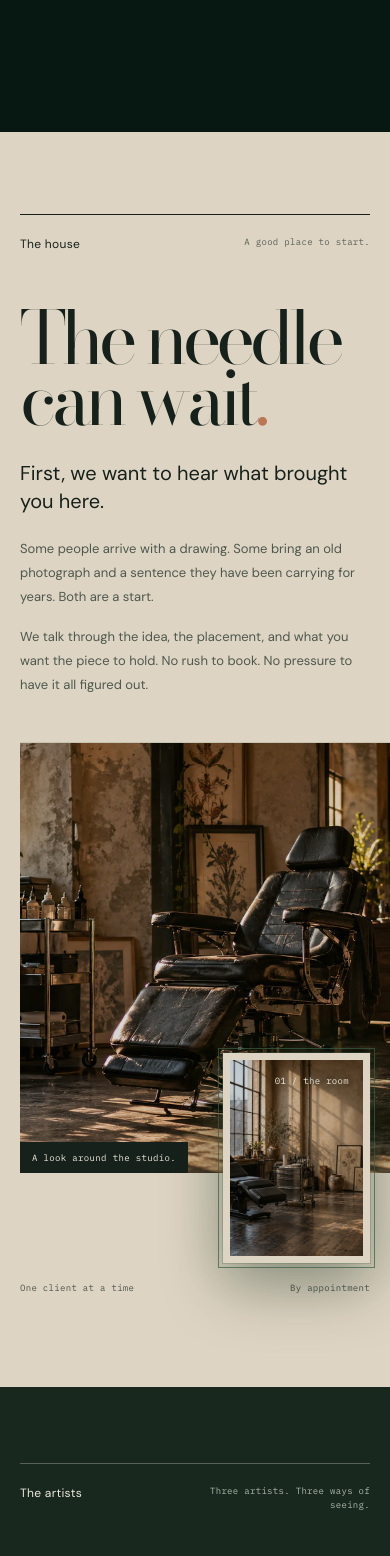
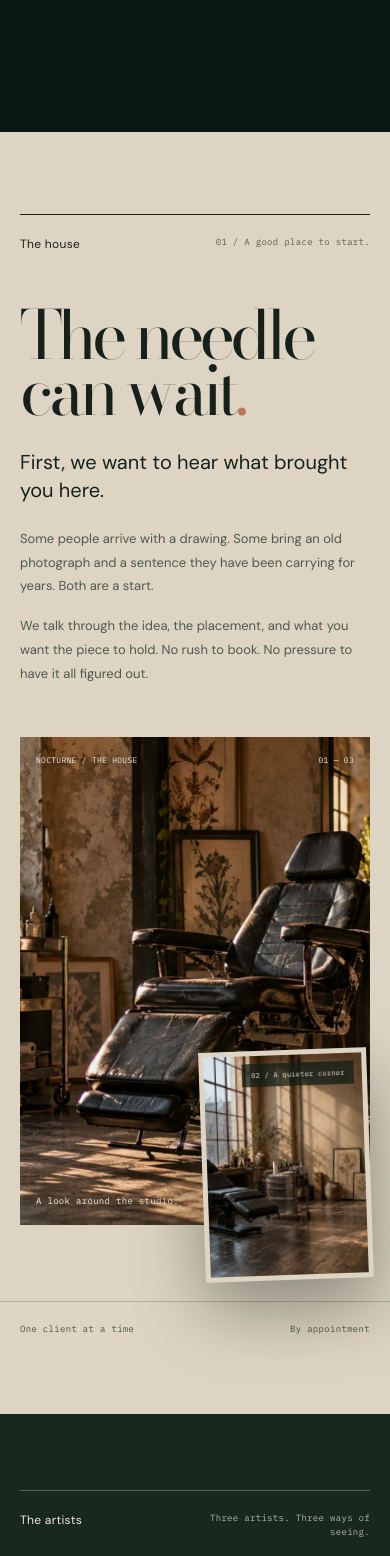
Before and after one commit to DaramolaFemi/Project-1, a Next.js app: page / in a window 390 px wide. Shown: the part 3160-4716 px from the top of the page. Built offline with nearby package versions, Linux system fonts and the light colour scheme; no server answers.

Commit message:
Redesign studio section with cinematic scroll choreography
* Rebuild studio as cinematic editorial scroll sequence

* Style immersive studio composition and responsive motion

```diff
--- a/src/app/globals.css
+++ b/src/app/globals.css
@@ -577,3 +577,53 @@ h1 { margin-left: -8px; font-size: clamp(96px, 11.2vw, 184px); line-height: .87;
   .hero-copy, .hero-bottom, .machine-stage { opacity: 1 !important; }
   .work-image:hover > img { transform: none; }
 }
+
+
+/* Studio editorial film: a restrained, scroll-driven continuation of the opening. */
+.studio-editorial { background: #ded4c3; }
+.studio-editorial .studio-wrap { padding-top: clamp(90px, 10vw, 158px); padding-bottom: clamp(65px, 7vw, 110px); }
+.studio-editorial .studio-statement { align-items: center; margin-bottom: 0; }
+.studio-editorial .studio-statement h2 { font-size: clamp(76px, 10vw, 158px); }
+.studio-editorial .studio-line { display: block; overflow: hidden; padding-bottom: .13em; margin-bottom: -.13em; }
+.studio-editorial .studio-line-inner { display: block; }
+.studio-editorial .studio-statement-copy { padding-top: 18px; }
+.studio-cinema-track { position: relative; height: 205svh; }
+.studio-cinema-sticky { position: sticky; top: 0; height: 100svh; overflow: hidden; isolation: isolate; }
+.studio-cinema-primary { position: absolute; inset: 4.5vh var(--gutter); overflow: hidden; background: #493b2e; transform-origin: center; will-change: clip-path, transform; }
+.studio-cinema-primary > img { object-fit: cover; object-position: center 57%; will-change: transform; }
+.studio-cinema-vignette { position: absolute; inset: 0; background: linear-gradient(180deg,rgba(8,14,10,.35),transparent 35%,rgba(6,13,9,.12) 60%,rgba(7,15,10,.75)); opacity: .35; pointer-events: none; }
+.studio-cinema-top { position: absolute; top: clamp(20px,3vw,42px); right: clamp(20px,3vw,42px); left: clamp(20px,3vw,42px); display: flex; justify-content: space-between; color: #eee9dc; font-size: 10px; text-shadow: 0 2px 12px #111; }
+.studio-cinema-caption { position: absolute; bottom: clamp(18px,3vw,44px); left: clamp(20px,3vw,42px); color: #eee9dc; font-size: 11px; }
+.studio-cinema-detail { position: absolute; z-index: 2; right: calc(var(--gutter) + 3.5vw); top: 17%; width: clamp(230px,26vw,450px); aspect-ratio: .74; border: 7px solid #ded4c3; background: #635b4b; box-shadow: 0 26px 70px rgba(6,14,10,.4); will-change: transform, opacity; }
+.studio-cinema-detail img { object-fit: cover; object-position: 36% center; }
+.studio-cinema-detail figcaption { position: absolute; top: 15px; right: 16px; padding: 6px 9px; background: rgba(16,28,20,.72); color: #eee9dc; font-size: 9px; }
+.studio-cinema-outro { position: absolute; bottom: clamp(80px,12vh,150px); left: clamp(24px,5.5vw,96px); z-index: 1; color: #eee9dc; }
+.studio-cinema-outro > span { font-size: 10px; letter-spacing: .11em; }
+.studio-cinema-outro p { margin-top: 20px; font: 400 clamp(52px,6.7vw,108px)/.93 var(--serif); letter-spacing: -.06em; }
+.studio-cinema-outro em { font-weight: 400; color: #edb28c; }
+.studio-closing { display: flex; justify-content: space-between; padding-top: 20px; padding-bottom: clamp(55px,7vw,110px); border-top: 1px solid rgba(23,33,27,.22); color: #4c554d; }
+@media (min-width: 768px) and (max-width: 1100px) {
+  .studio-cinema-detail { width: 29vw; right: calc(var(--gutter) + 2vw); }
+  .studio-cinema-outro p { font-size: clamp(46px,6vw,72px); }
+}
+@media (max-width: 767px) {
+  .studio-editorial .studio-wrap { padding-top: 82px; padding-bottom: 47px; }
+  .studio-editorial .studio-statement { display: block; }
+  .studio-editorial .studio-statement h2 { font-size: clamp(65px,17.2vw,102px); }
+  .studio-editorial .studio-statement-copy { padding-top: 30px; }
+  .studio-cinema-track { height: auto; padding-bottom: 76px; }
+  .studio-cinema-sticky { position: relative; height: min(125vw,650px); min-height: 440px; overflow: visible; }
+  .studio-cinema-primary { inset: 0 var(--gutter); }
+  .studio-cinema-primary > img { object-position: 47% center; }
+  .studio-cinema-top { top: 17px; left: 16px; right: 16px; font-size: 8px; }
+  .studio-cinema-caption { bottom: 16px; left: 16px; font-size: 9px; }
+  .studio-cinema-detail { right: var(--gutter); top: auto; bottom: -55px; width: 43%; aspect-ratio: .73; border-width: 5px; }
+  .studio-cinema-detail figcaption { top: 8px; right: 8px; font-size: 7px; }
+  .studio-cinema-outro, .studio-cinema-vignette { display: none; }
+  .studio-closing { font-size: 9px; padding-bottom: 78px; }
+}
+@media (prefers-reduced-motion: reduce) {
+  .studio-editorial .studio-line-inner, .studio-editorial .studio-statement-copy > *, .studio-cinema-primary, .studio-cinema-primary img, .studio-cinema-detail, .studio-cinema-caption, .studio-cinema-outro { transform: none !important; opacity: 1 !important; clip-path: none !important; }
+  .studio-cinema-track { height: auto; padding-bottom: 40px; }
+  .studio-cinema-sticky { position: relative; height: min(75vw,740px); min-height: 440px; }
+}
--- a/src/components/StudioSection.tsx
+++ b/src/components/StudioSection.tsx
@@ -1,59 +1,123 @@
- 'use client';
+'use client';
 
 import Image from 'next/image';
 import { useEffect, useRef } from 'react';
+import gsap from 'gsap';
+import { ScrollTrigger } from 'gsap/ScrollTrigger';
 
 export default function StudioSection() {
   const section = useRef<HTMLElement>(null);
-  const images = useRef<HTMLDivElement>(null);
+  const stage = useRef<HTMLDivElement>(null);
 
   useEffect(() => {
-    const current = section.current;
-    const imageStage = images.current;
-    if (!current || !imageStage) return;
-    const observer = new IntersectionObserver(([entry]) => {
-      if (entry.isIntersecting) {
-        current.classList.add('is-visible');
-        observer.disconnect();
-      }
-    }, { threshold: .14, rootMargin: '0px 0px -9%' });
-    observer.observe(imageStage);
-    return () => observer.disconnect();
+    if (!section.current || !stage.current) return;
+    gsap.registerPlugin(ScrollTrigger);
+    const media = gsap.matchMedia();
+    media.add({
+      desktop: '(min-width: 768px)',
+      mobile: '(max-width: 767px)',
+      reduce: '(prefers-reduced-motion: reduce)',
+    }, context => {
+      const { desktop, reduce } = context.conditions!;
+      if (reduce) return;
+
+      const scope = gsap.context(() => {
+        gsap.fromTo('.studio-statement h2 .studio-line-inner',
+          { yPercent: 105 },
+          { yPercent: 0, stagger: .14, duration: 1.05, ease: 'power3.out',
+            scrollTrigger: { trigger: '.studio-statement', start: 'top 85%', once: true } });
+        gsap.fromTo('.studio-statement-copy > *',
+          { y: 34, opacity: 0 },
+          { y: 0, opacity: 1, stagger: .13, duration: .85, ease: 'power2.out',
+            scrollTrigger: { trigger: '.studio-statement', start: 'top 77%', once: true } });
+
+        if (desktop) {
+          const timeline = gsap.timeline({
+            defaults: { ease: 'none' },
+            scrollTrigger: {
+              trigger: '.studio-cinema-track',
+              start: 'top top',
+              end: 'bottom bottom',
+              scrub: 1,
+              invalidateOnRefresh: true,
+            },
+          });
+          timeline.fromTo('.studio-cinema-primary',
+            { clipPath: 'inset(7% 12% 7% 12% round 2px)', scale: .94 },
+            { clipPath: 'inset(0% 0% 0% 0% round 0px)', scale: 1, duration: .30 }, 0)
+            .fromTo('.studio-cinema-primary img',
+              { scale: 1.18, yPercent: -3 },
+              { scale: 1.04, yPercent: 3, duration: 1 }, 0)
+            .fromTo('.studio-cinema-detail',
+              { xPercent: 48, yPercent: 38, rotation: 7, scale: .74, opacity: 0 },
+              { xPercent: 0, yPercent: 0, rotation: -2, scale: 1, opacity: 1, duration: .46 }, .22)
+            .to('.studio-cinema-detail',
+              { xPercent: -9, yPercent: -9, rotation: 0, scale: 1.08, duration: .30 }, .68)
+            .fromTo('.studio-cinema-caption',
+              { y: 25, opacity: 0 },
+              { y: 0, opacity: 1, duration: .24 }, .30)
+            .to('.studio-cinema-vignette', { opacity: .68, duration: .38 }, .62)
+            .fromTo('.studio-cinema-outro',
+              { y: 34, opacity: 0 },
+              { y: 0, opacity: 1, duration: .30 }, .65);
+        } else {
+          gsap.fromTo('.studio-cinema-primary',
+            { clipPath: 'inset(0 0 18% 0)', y: 36 },
+            { clipPath: 'inset(0 0 0% 0)', y: 0, duration: 1.15, ease: 'power3.out',
+              scrollTrigger: { trigger: '.studio-cinema-track', start: 'top 80%', once: true } });
+          gsap.fromTo('.studio-cinema-detail',
+            { x: 48, y: 44, rotation: 5, opacity: 0 },
+            { x: 0, y: 0, rotation: -2, opacity: 1, duration: 1.05, ease: 'power3.out',
+              scrollTrigger: { trigger: '.studio-cinema-track', start: 'top 60%', once: true } });
+        }
+      }, section);
+      return () => scope.revert();
+    });
+    return () => media.revert();
   }, []);
 
   return (
-    <section ref={section} id="studio" className="studio">
+    <section ref={section} id="studio" className="studio studio-editorial">
       <div className="section-wrap studio-wrap">
         <div className="section-heading">
           <p className="section-label">The house</p>
-          <span className="mono">A good place to start.</span>
+          <span className="mono">01 / A good place to start.</span>
         </div>
-
         <div className="studio-statement">
-          <h2>The needle<br />can wait<span className="period">.</span></h2>
-          <div>
+          <h2>
+            <span className="studio-line"><span className="studio-line-inner">The needle</span></span>
+            <span className="studio-line"><span className="studio-line-inner">can wait<span className="period">.</span></span></span>
+          </h2>
+          <div className="studio-statement-copy">
             <p className="lead">First, we want to hear what brought you here.</p>
             <p>Some people arrive with a drawing. Some bring an old photograph and a sentence they have been carrying for years. Both are a start.</p>
             <p>We talk through the idea, the placement, and what you want the piece to hold. No rush to book. No pressure to have it all figured out.</p>
           </div>
         </div>
+      </div>
 
-        <div ref={images} className="studio-images">
-          <figure className="studio-photo studio-photo-primary">
-            <Image src="/images/studio-cinematic.webp" alt="A sunlit tattoo chair in a working atelier, with sketches, ink, plants and an artist preparing the room" fill sizes="(max-width: 767px) 92vw, 66vw" />
-            <div className="studio-film-strip" aria-hidden="true">
-              <span><Image src="/images/studio.webp" alt="" fill sizes="110px" /></span>
-              <span><Image src="/images/hero-workbench.webp" alt="" fill sizes="110px" /></span>
+      <div ref={stage} className="studio-cinema-track">
+        <div className="studio-cinema-sticky">
+          <div className="studio-cinema-primary">
+            <Image src="/images/studio-cinematic.webp" alt="Tattoo chair and supplies in a warmly lit studio atelier" fill sizes="(max-width: 767px) 100vw, 100vw" />
+            <div className="studio-cinema-vignette" aria-hidden="true" />
+            <div className="studio-cinema-top mono" aria-hidden="true"><span>NOCTURNE / THE HOUSE</span><span>01 — 03</span></div>
+            <p className="studio-cinema-caption mono">A look around the studio.</p>
+            <div className="studio-cinema-outro">
+              <span className="mono">AN INVITATION, NOT A DEADLINE</span>
+              <p>One client.<br /><em>All the time it takes.</em></p>
             </div>
-            <figcaption className="photo-note">A look around the studio.</figcaption>
-          </figure>
-          <figure className="studio-photo studio-photo-detail">
-            <Image src="/images/studio.webp" alt="Tattoo chairs and afternoon light inside the studio" fill sizes="(max-width: 767px) 42vw, 27vw" />
-            <figcaption className="studio-image-index mono">01 / the room</figcaption>
+          </div>
+          <figure className="studio-cinema-detail">
+            <Image src="/images/studio.webp" alt="Warm afternoon light falling over the tattoo studio's work area" fill sizes="(max-width: 767px) 48vw, 29vw" />
+            <figcaption className="mono">02 / A quieter corner</figcaption>
           </figure>
         </div>
+      </div>
 
-        <div className="studio-foot mono"><span>One client at a time</span><span>By appointment</span></div>
+      <div className="section-wrap studio-closing mono">
+        <span>One client at a time</span>
+        <span>By appointment</span>
       </div>
     </section>
   );
```
